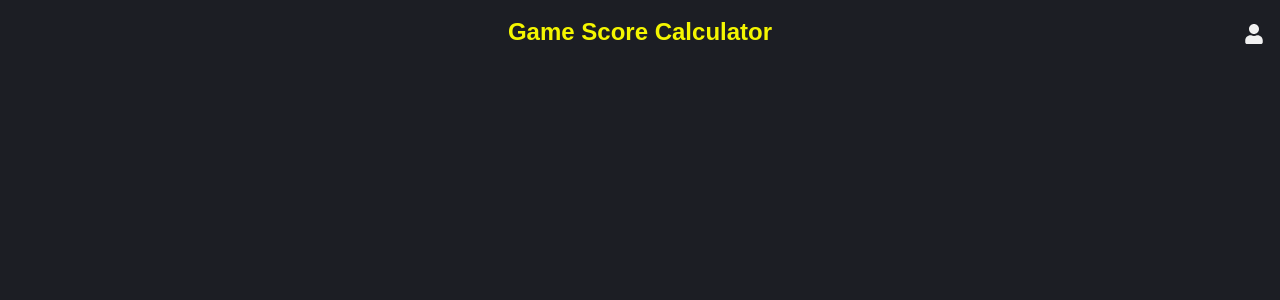
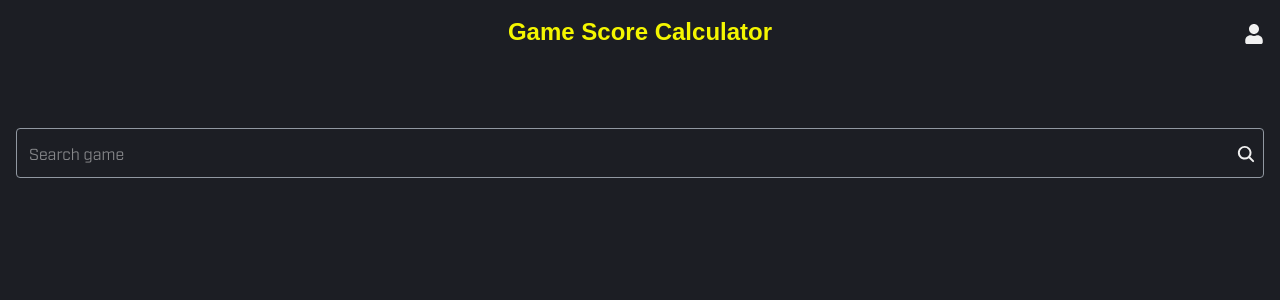
Before and after one commit to evrwaqe/game-score-calculator, a Next.js app: page / in a window 1280 px wide. Shown: the top 300 px of the page. Built offline with nearby package versions, Linux system fonts and the light colour scheme; a web font is replaced by a local one.

Commit message:
feat: add search game input

```diff
--- a/src/app/globals.css
+++ b/src/app/globals.css
@@ -9,6 +9,7 @@
 @theme {
   --color-main-color: #f4f600;
   --color-secondary-color: #facc15;
+  --color-gray: #9198a1;
 }
 
 body {
--- a/src/app/page.tsx
+++ b/src/app/page.tsx
@@ -1,9 +1,25 @@
 import Header from '@/components/Header/Header'
+import { IoSearch } from 'react-icons/io5'
 
 export default function Home() {
   return (
     <div>
       <Header />
+      <div className="flex justify-center items-center mt-20">
+        <label htmlFor="search-game" className="w-full flex">
+          <input
+            type="text"
+            name="search-game"
+            id="search-game"
+            placeholder="Search game"
+            className="w-full p-3 text-inherit border border-gray rounded-[0.25rem] outline-main-color"
+          />
+          <IoSearch
+            size={20}
+            className="pointer-events-none absolute right-6 top-36"
+          />
+        </label>
+      </div>
     </div>
   )
 }
```
